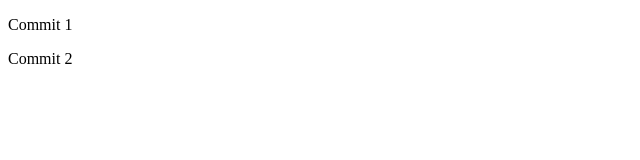
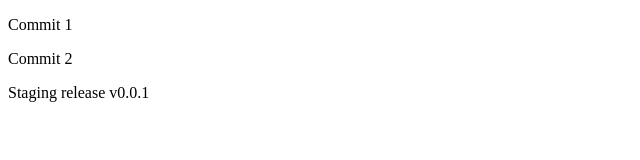
Before and after one commit to IgorBabko/tagging, a plain HTML site: page index.html in a window 1280 px wide. Shown: the whole page, without its empty margins (0-640 px from the left). Drawn offline with Linux system fonts and the light colour scheme.

Commit message:
Commit 3

```diff
--- a/index.html
+++ b/index.html
@@ -7,5 +7,6 @@
 <body>
     <p>Commit 1</p>
     <p>Commit 2</p>
+    <p>Staging release v0.0.1</p>
 </body>
 </html>
```
